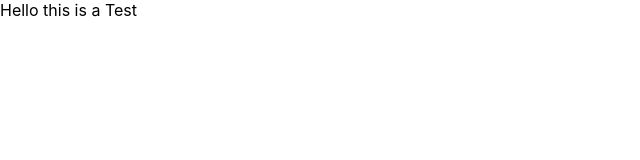
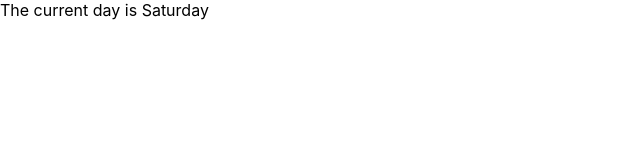
Before and after one commit to Cesar-Infante/JavaScript-PracticeV2, a React (Create React App) app in the folder client/: page / in a window 1280 px wide. Shown: the top 160 px of the page, without its empty margins (0-640 px from the left). Built offline with nearby package versions, Linux system fonts and the light colour scheme.

Commit message:
added todays day

```diff
--- a/client/src/components/DayTime.jsx
+++ b/client/src/components/DayTime.jsx
@@ -3,13 +3,23 @@ import React from "react";
 /* 1. Write a JavaScript program to display the current day
 and time in the following format.
 
-Sample Output : Today is : Tuesday.
+Sample Output : Today is : Tuesday. ✅
 Current time is : 10 PM : 30 : 38 */
 
 const DayTime = () => {
-    const ex = 'Test';
+    const days = [
+      "Sunday",
+      "Monday",
+      "Tuesday",
+      "Wednesday",
+      "Thursday",
+      "Friday",
+      "Saturday",
+    ];
+    const current = new Date();
+    const date = days[current.getDay()];
     return (
-        <div>Hello this is a  {ex} </div>
+        <div>The current day is {date} </div>
     );
 };
 
```
